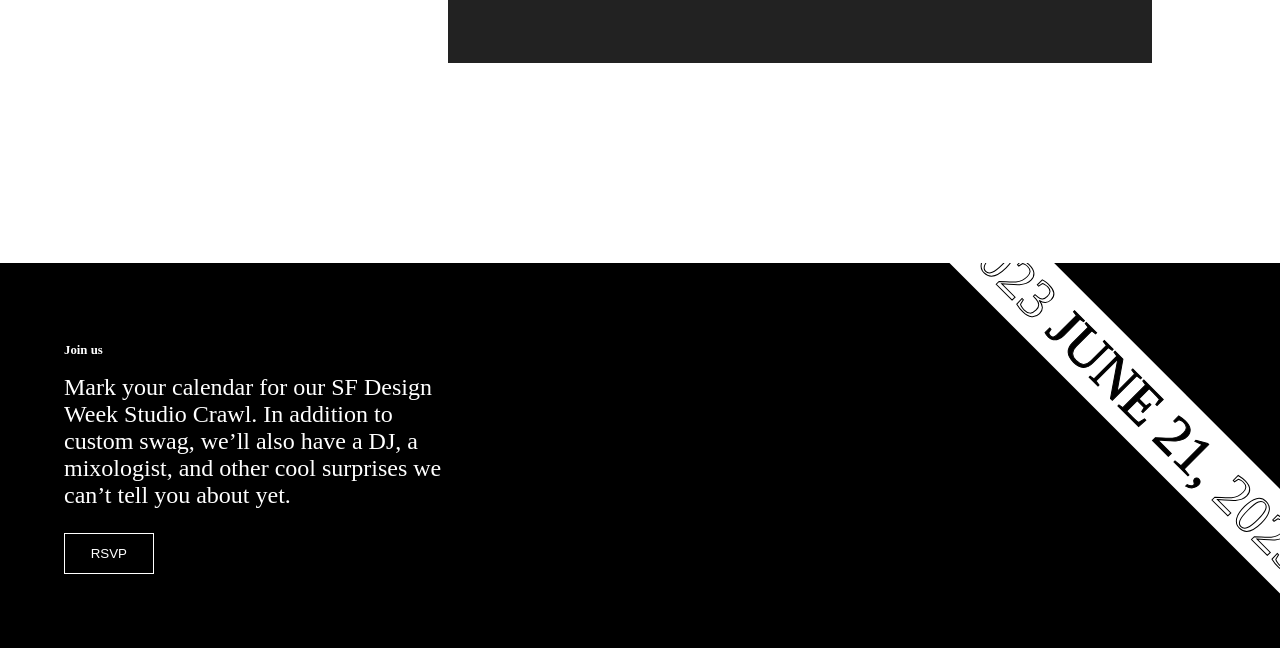
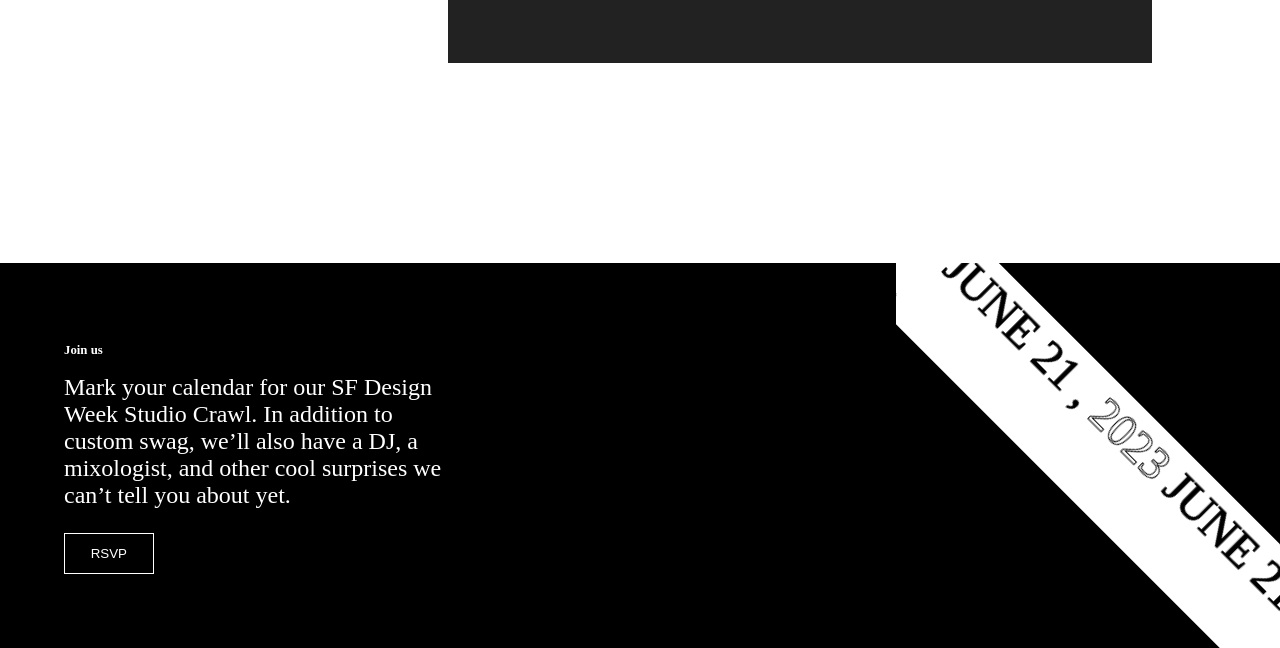
Before and after one commit to rizvan555/California-Calling, a plain HTML site: page index.html in a window 1280 px wide. Shown: the part 6488-7136 px from the top of the page. Drawn offline with nearby package versions, Linux system fonts and the light colour scheme.

Commit message:
with animation in footer

```diff
--- a/assets/scss/style.scss
+++ b/assets/scss/style.scss
@@ -241,6 +241,7 @@ main {
       z-index: 0;
     }
 
+
     .page4__article1 {
       width: 20vw;
       p {
@@ -341,13 +342,18 @@ footer {
       right: -24vw;
       background-color: #fff;
       color: #000;
-      font-size: 3.5rem;
-      width: 57vw;
+      font-size: 2.9rem;
+      width: 67vw;
       transform: rotate(45deg);
+
       span {
         color: #000;
       }
       p {
+        animation: fadeOutLeft;
+        animation-duration: 5s;
+        animation-iteration-count: infinite;
+        animation-fill-mode: forwards;
         color: #fff;
         -webkit-text-stroke: 1px #000;
         text-stroke: 1px #000;
--- a/index.html
+++ b/index.html
@@ -32,7 +32,11 @@
           Last year, nearly 2 million acres were devastated by the deadliest,
           most destructive wildfires in California history.
         </p>
-        <img src="./assets/resource/images/map.svg" alt="map" class="map-image"/>
+        <img
+          src="./assets/resource/images/map.svg"
+          alt="map"
+          class="map-image"
+        />
         <article>
           <div class="info-desc">
             <div class="desc1">
@@ -203,7 +207,10 @@
       </article>
       <article class="right-box">
         <div class="white-line">
-          <p>2023 <span>JUNE 21,</span> 2023 <span>JUNE 21,</span></p>
+          <p>
+            2023 <span> JUNE 21 , </span> 2023 <span>JUNE 21 ,</span> 2023
+            <span>JUNE 21....</span>
+          </p>
         </div>
         <div class="footer__image-box">
           <img src="./assets/resource/images/sfdw-logo.png" alt="sfdf-logo" />
```
Also changed, not shown: assets/css/style.css, 1 other file.
